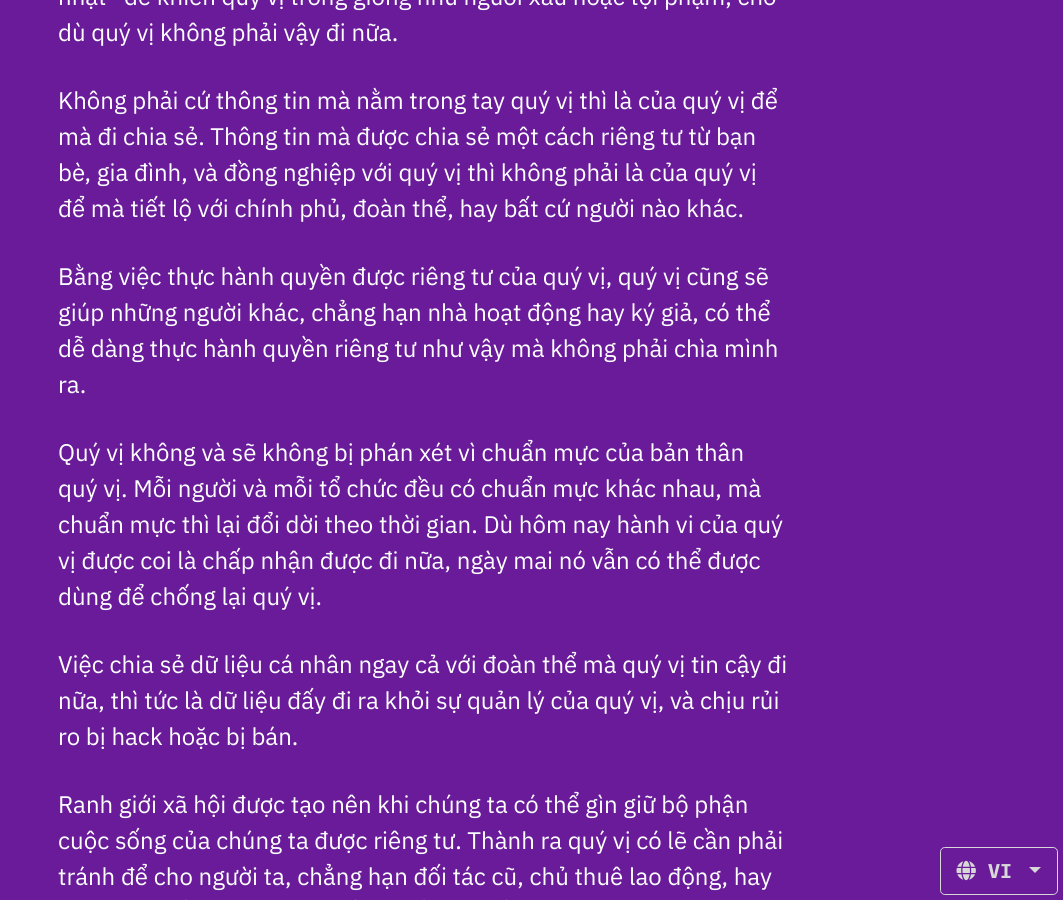
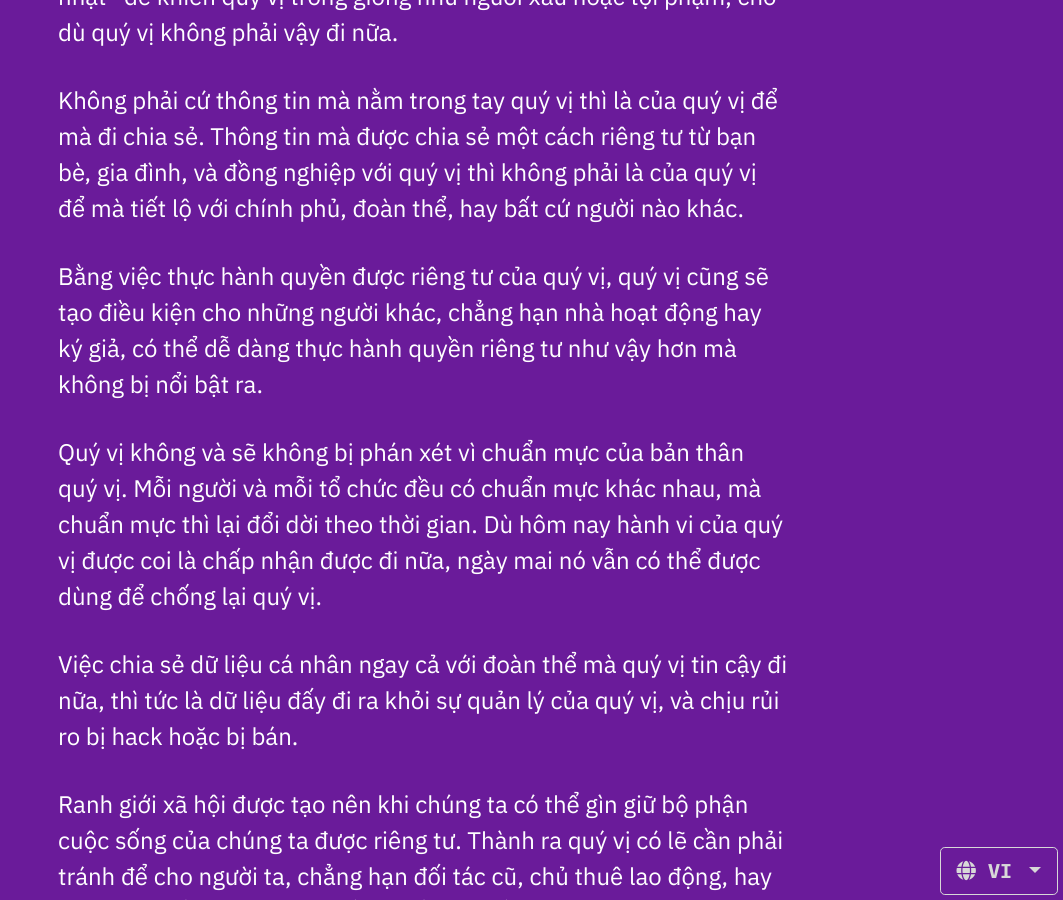
Before and after one commit to milesmcc/whyprivacymatters, a Jekyll site: the page built from translations/vi.md, in a window 1280 px wide and 900 px high, scrolled down 644 px. Shown: the whole window, without its empty margins (217-1280 px from the left). Built offline with Jekyll 4.4.1, drawn with Linux system fonts in a browser that asks for light colours; some web fonts are replaced.

Commit message:
Fix a mistranslation (#32)

```diff
--- a/translations/vi.md
+++ b/translations/vi.md
@@ -15,7 +15,7 @@ lang: vi
 
 #### Không phải cứ thông tin mà nằm trong tay quý vị thì là của quý vị để mà đi chia sẻ. Thông tin mà được chia sẻ một cách riêng tư từ bạn bè, gia đình, và đồng nghiệp với quý vị thì không phải là của quý vị để mà tiết lộ với chính phủ, đoàn thể, hay bất cứ người nào khác.
 
-#### Bằng việc thực hành quyền được riêng tư của quý vị, quý vị cũng sẽ giúp những người khác, chẳng hạn nhà hoạt động hay ký giả, có thể dễ dàng thực hành quyền riêng tư như vậy mà không phải chìa mình ra.
+#### Bằng việc thực hành quyền được riêng tư của quý vị, quý vị cũng sẽ tạo điều kiện cho những người khác, chẳng hạn nhà hoạt động hay ký giả, có thể dễ dàng thực hành quyền riêng tư như vậy hơn mà không bị nổi bật ra.
 
 #### Quý vị không và sẽ không bị phán xét vì chuẩn mực của bản thân quý vị. Mỗi người và mỗi tổ chức đều có chuẩn mực khác nhau, mà chuẩn mực thì lại đổi dời theo thời gian. Dù hôm nay hành vi của quý vị được coi là chấp nhận được đi nữa, ngày mai nó vẫn có thể được dùng để chống lại quý vị.
 
```
